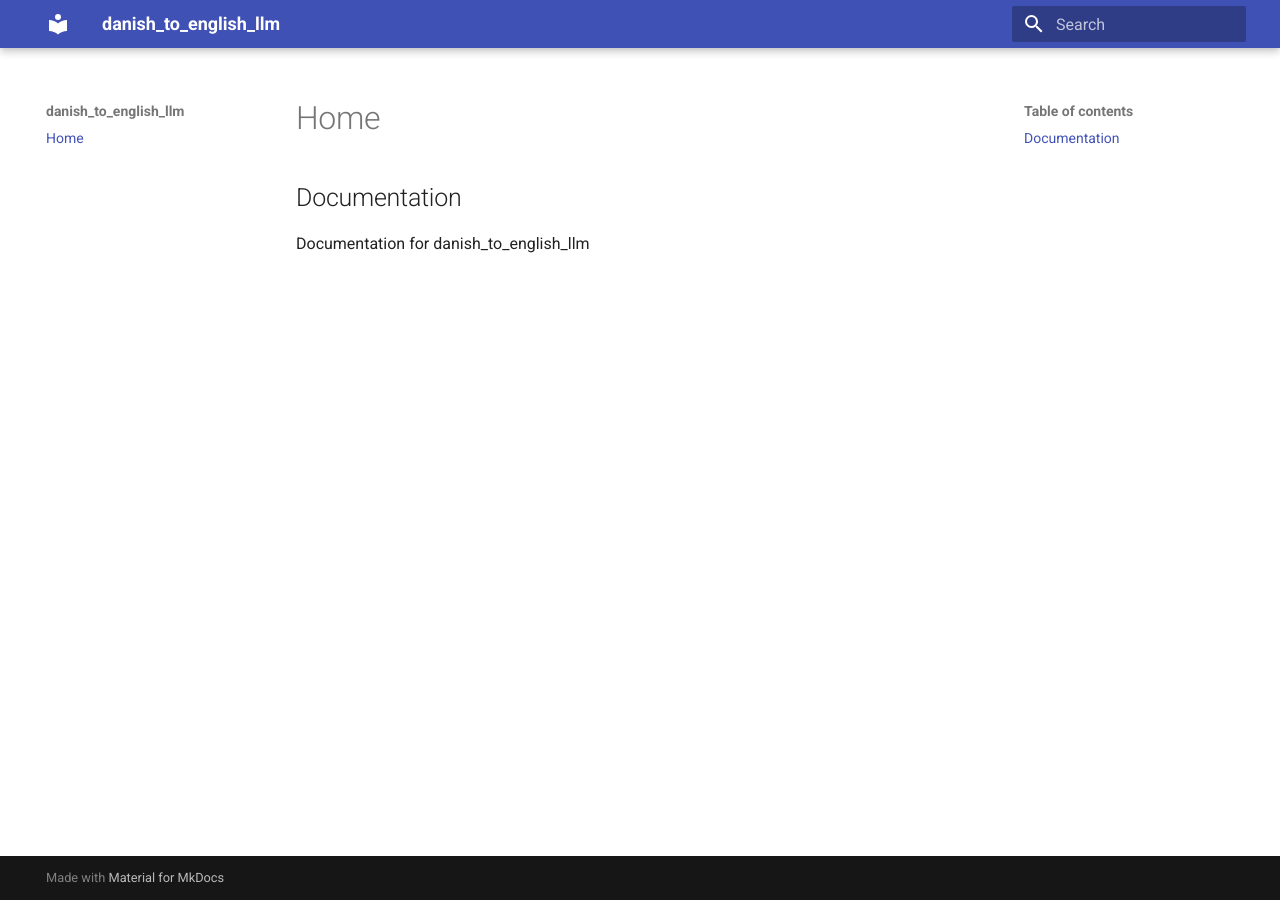
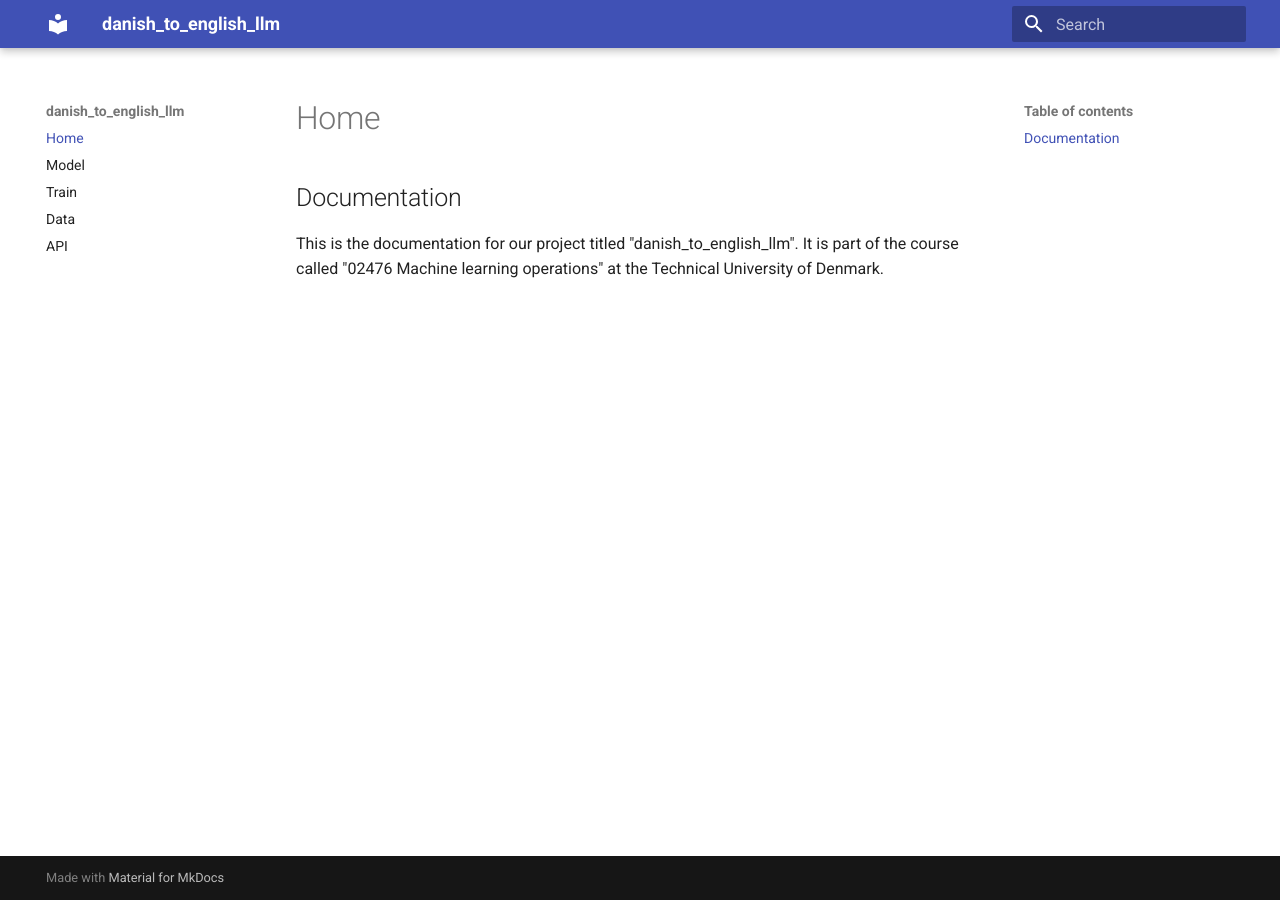
Before and after one commit to MadsYar/mlops-project, an MkDocs documentation site: the page built from docs/source/index.md, in a window 1280 px wide. Built offline with MkDocs 1.6.1 and Material for MkDocs 9.7.7, drawn with Linux system fonts in a browser that asks for light colours.

Commit message:
Implementing Mkdocs for our code

```diff
--- a/docs/mkdocs.yaml
+++ b/docs/mkdocs.yaml
@@ -21,3 +21,7 @@ plugins:
 
 nav:
   - Home: index.md
+  - Model: model.md
+  - Train: train.md
+  - Data: data.md
+  - API: api.md
--- a/docs/source/index.md
+++ b/docs/source/index.md
@@ -1,3 +1,3 @@
 ## Documentation
 
-Documentation for danish_to_english_llm
+This is the documentation for our project titled "danish_to_english_llm". It is part of the course called "02476 Machine learning operations" at the Technical University of Denmark.
--- a/requirements.txt
+++ b/requirements.txt
@@ -14,3 +14,4 @@ dvc-gs
 pyparsing
 cycler
 kiwisolver
+mkdocs-material >= 4.8.0
```
Also changed, not shown: docs/source/data.md (added, +5 -0 lines), docs/source/model.md (added, +1 -0 lines), docs/source/train.md (added, +1 -0 lines), docs/source/api.md (added), 1 other file.
